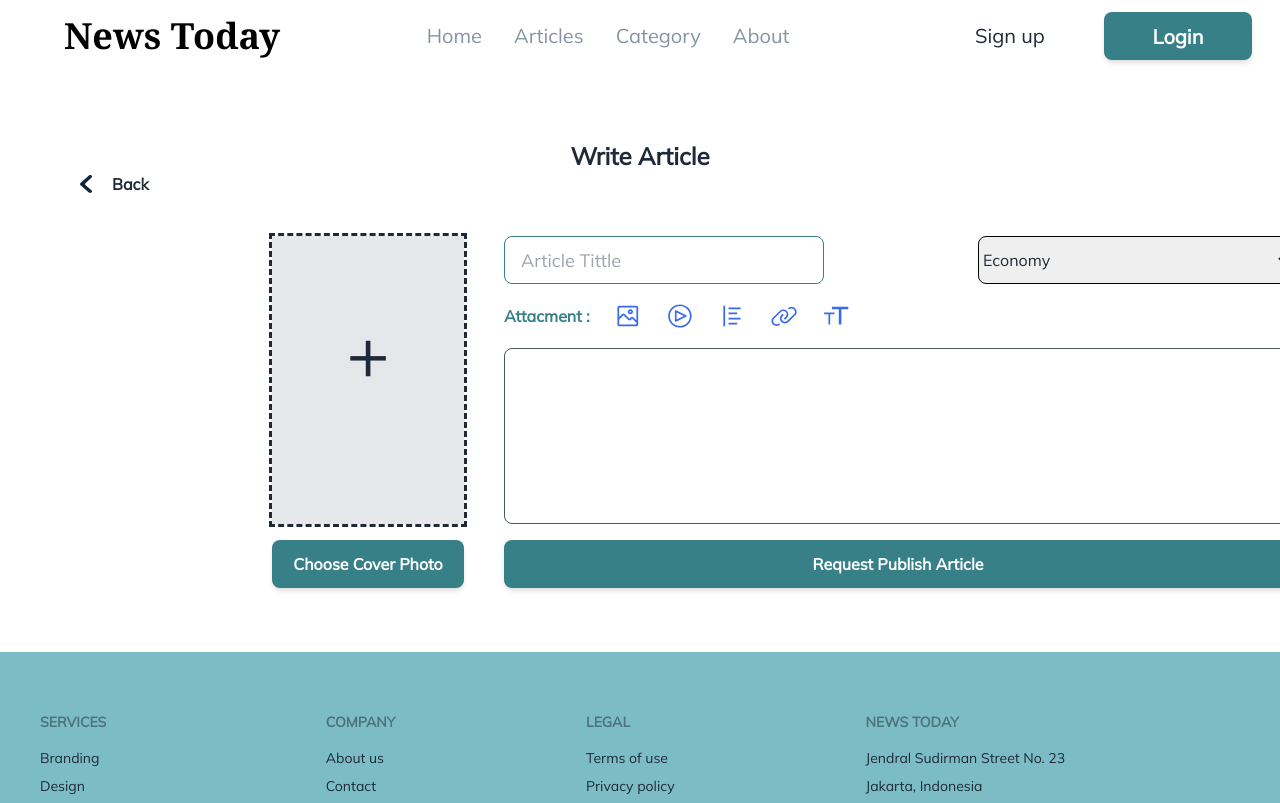
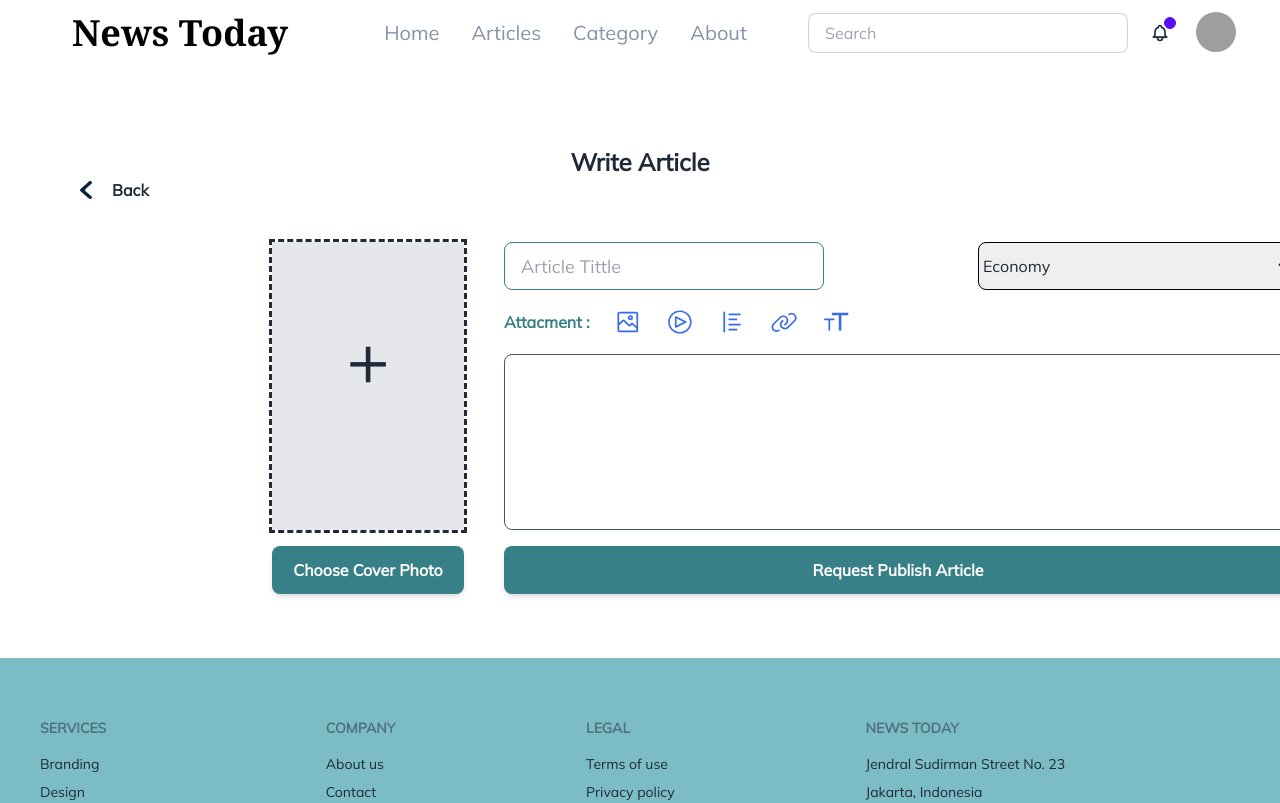
Before and after one commit to teach-me-project/DailyNews_FE, a React (Create React App) app: page /write-article in a window 1280 px wide. Shown: the top 803 px of the page. Built offline with nearby package versions, Linux system fonts and the light colour scheme; grey boxes are pictures that could not be loaded.

Commit message:
change navbar

```diff
--- a/src/Pages/WriteArticle/index.js
+++ b/src/Pages/WriteArticle/index.js
@@ -1,4 +1,3 @@
-import Navbar from "../../components/components/Navbar"
 import arrow from '../../components/images/arrow.svg'
 import image from '../../components/images/Image.svg'
 import play from '../../components/images/Play.svg'
@@ -7,11 +6,12 @@ import align from '../../components/images/Align.svg'
 import scale from '../../components/images/Scale.svg'
 import { Link } from "react-router-dom"
 import NewFooter from './../../components/components/NewFooter';
+import NavbarLogin from './../../components/components/NavbarLogin';
 
 const WriteArticle = () => {
     return (
         <>
-            <Navbar />
+            <NavbarLogin />
             <div>
                 <div className="text-center mt-20">
                     <h1 className="font-bold text-2xl">Write Article</h1>
```
